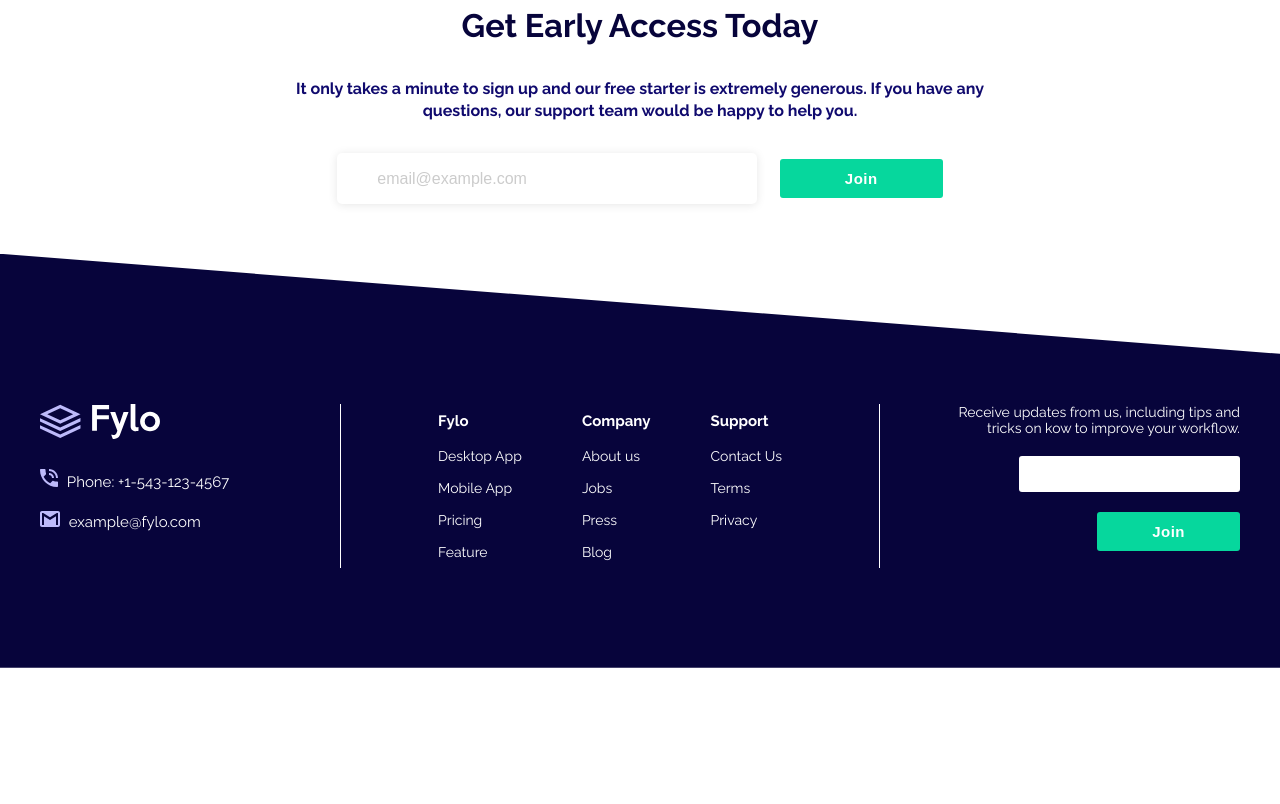
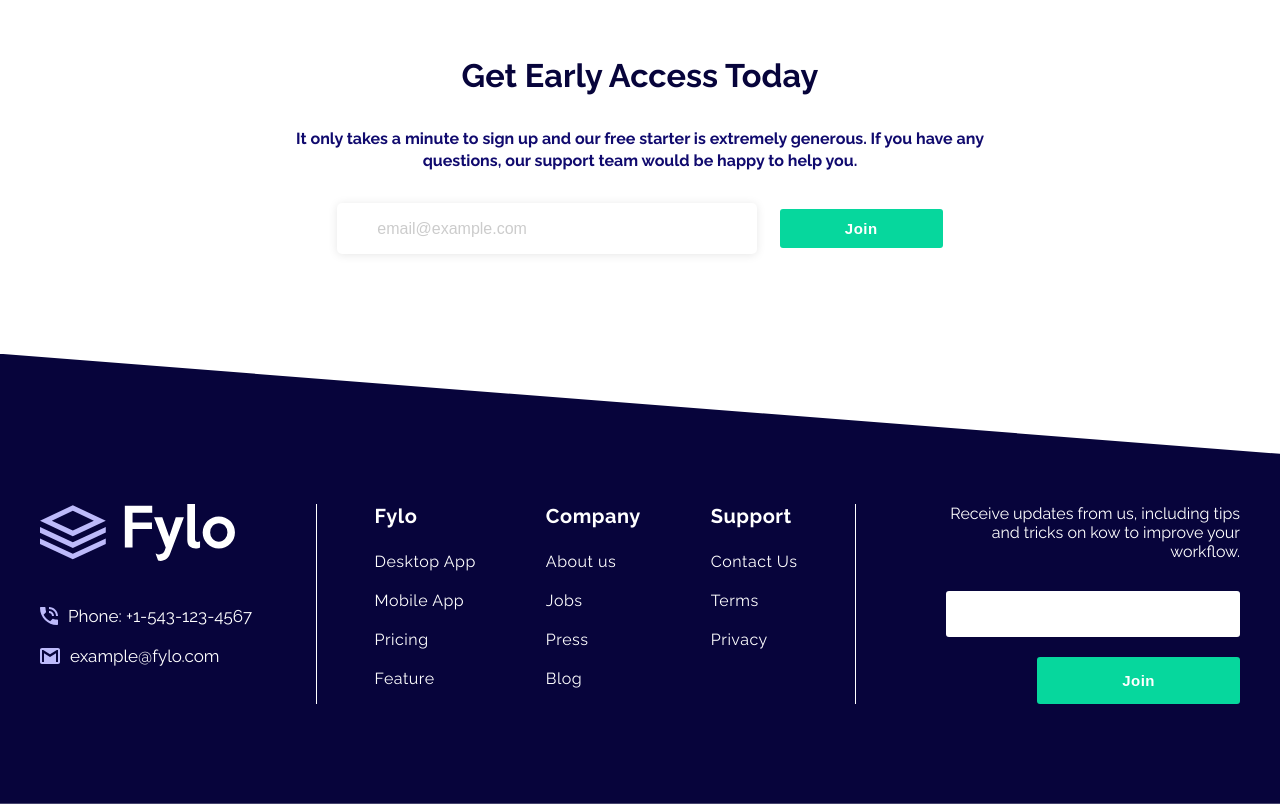
Before and after one commit to Tomekzako/Fylo, a website: page index.html in a window 1280 px wide. Shown: the part 1566-2370 px from the top of the page. Before the commit the page ends 2234 px from the top, so only its background shows below. Drawn offline with Linux system fonts and the light colour scheme.

Commit message:
footer adjustments

```diff
--- a/scss/style.scss
+++ b/scss/style.scss
@@ -26,7 +26,7 @@
   font-size: 1.5rem;
   text-decoration: none;
   border-radius: 3px;
-  letter-spacing: .5px;
+  letter-spacing: 0.5px;
   font-weight: 600;
   border: none;
 }
@@ -39,7 +39,6 @@
   width: 100%;
   z-index: 10;
   padding: 4rem 0;
-
 
   &__nav {
     display: flex;
@@ -123,7 +122,7 @@
 }
 
 .products {
-  margin: 50px 0;
+  margin: 10rem 0;
   width: 100%;
   text-align: center;
   display: flex;
@@ -173,7 +172,6 @@
   }
 
   &__form {
-
     input {
       width: 35%;
       font-size: 1.6rem;
@@ -182,7 +180,7 @@
       border: none;
       box-shadow: 0px 1px 10px rgba(0, 0, 0, 0.1);
       margin-right: 2rem;
-      transition: all .3s;
+      transition: all 0.3s;
       border-bottom: 3px solid transparent;
 
       &:focus {
@@ -218,31 +216,32 @@
   }
 }
 
-
 .footer {
   padding: 15rem 0 10rem;
   clip-path: polygon(0 0, 100% 10rem, 100% 100%, 0 100%);
   background-color: #07043b;
 
-
   &__contact {
-    flex: 0 0 25%;
+    flex: 0 0 23%;
     display: flex;
     flex-direction: column;
     align-items: flex-start;
 
     &--logo {
-      margin-bottom: 2rem;
+      margin-bottom: 3.5rem;
+      height: 5.7rem;
     }
 
     a {
       color: #fff;
       padding: 1rem 0;
       text-decoration: none;
-      font-size: 1.5rem;
+      font-size: 1.7rem;
+      display: flex;
+      align-items: center;
 
       span {
-        margin-left: .5rem;
+        margin-left: 1rem;
       }
     }
   }
@@ -258,18 +257,19 @@
 
     &--ul {
       list-style-type: none;
-      font-size: 1.4rem;
-      padding: 0 3rem;
-
+      font-size: 1.6rem;
+      padding: 0 3.5rem;
+      letter-spacing: 0.5px;
     }
 
     &--li {
-      padding: .8rem 0;
+      padding: 1rem 0;
 
       &:nth-of-type(1) {
         font-weight: 600;
-        font-size: 1.5rem;
-        padding-bottom: 1rem;
+        font-size: 2rem;
+        padding-top: 0;
+        padding-bottom: 1.4rem;
       }
     }
   }
@@ -278,22 +278,23 @@
     flex: 1;
     display: flex;
     flex-direction: column;
-    margin-left: 5rem;
+    margin-left: 9rem;
     align-items: flex-end;
 
     &--text {
       color: #fff;
-      font-size: 1.4rem;
+      font-size: 1.6rem;
       text-align: right;
-      padding-bottom: 2rem;
+      padding-bottom: 3rem;
     }
 
     &--input {
       border: none;
       border-radius: 3px;
-      padding: 1rem 2rem;
+      padding: 1.5rem 2rem;
       font-size: 1.4rem;
       margin-bottom: 2rem;
+      width: 100%;
 
       &:focus {
         outline: none;
@@ -301,7 +302,7 @@
     }
 
     &--btn {
-      padding: 1.1rem 5.5rem;
+      padding: 1.5rem 8.5rem;
     }
   }
 }
```
Also changed, not shown: css/style.css.
